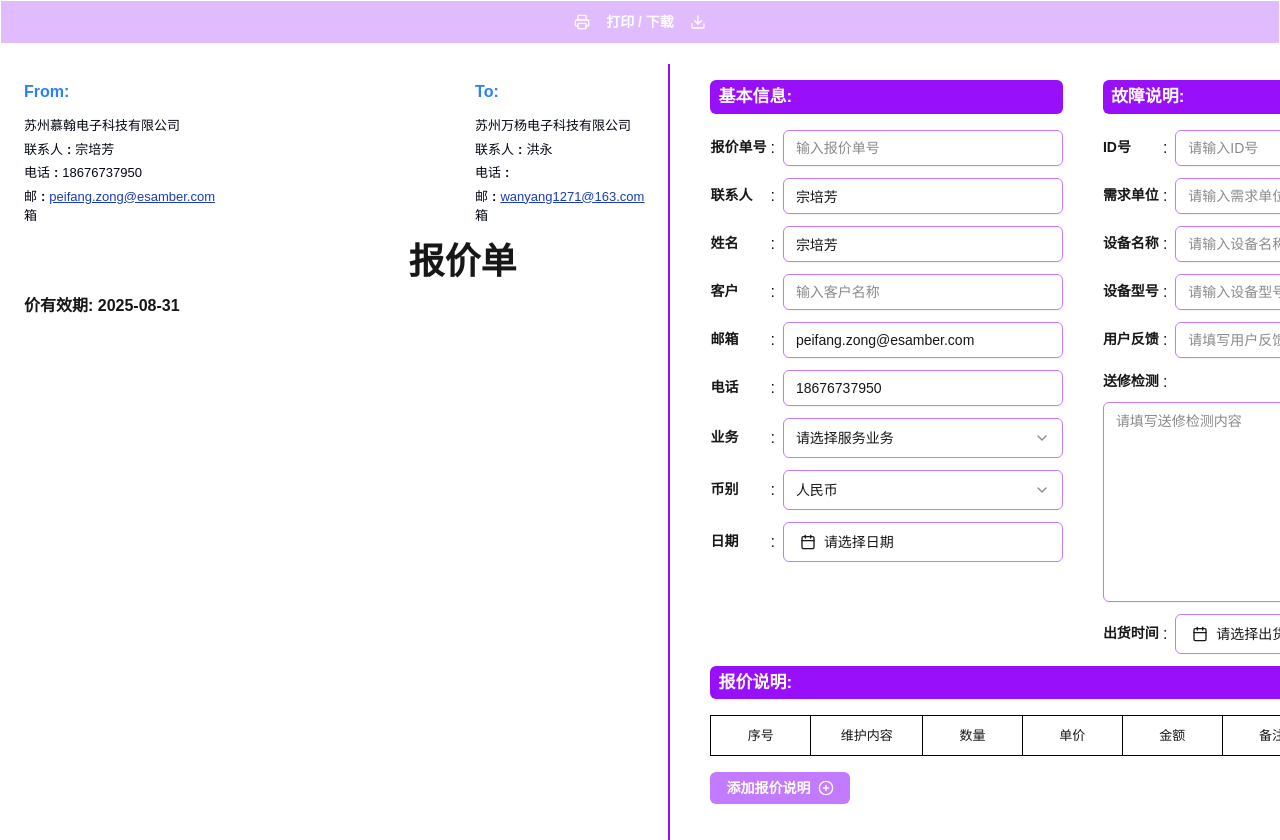
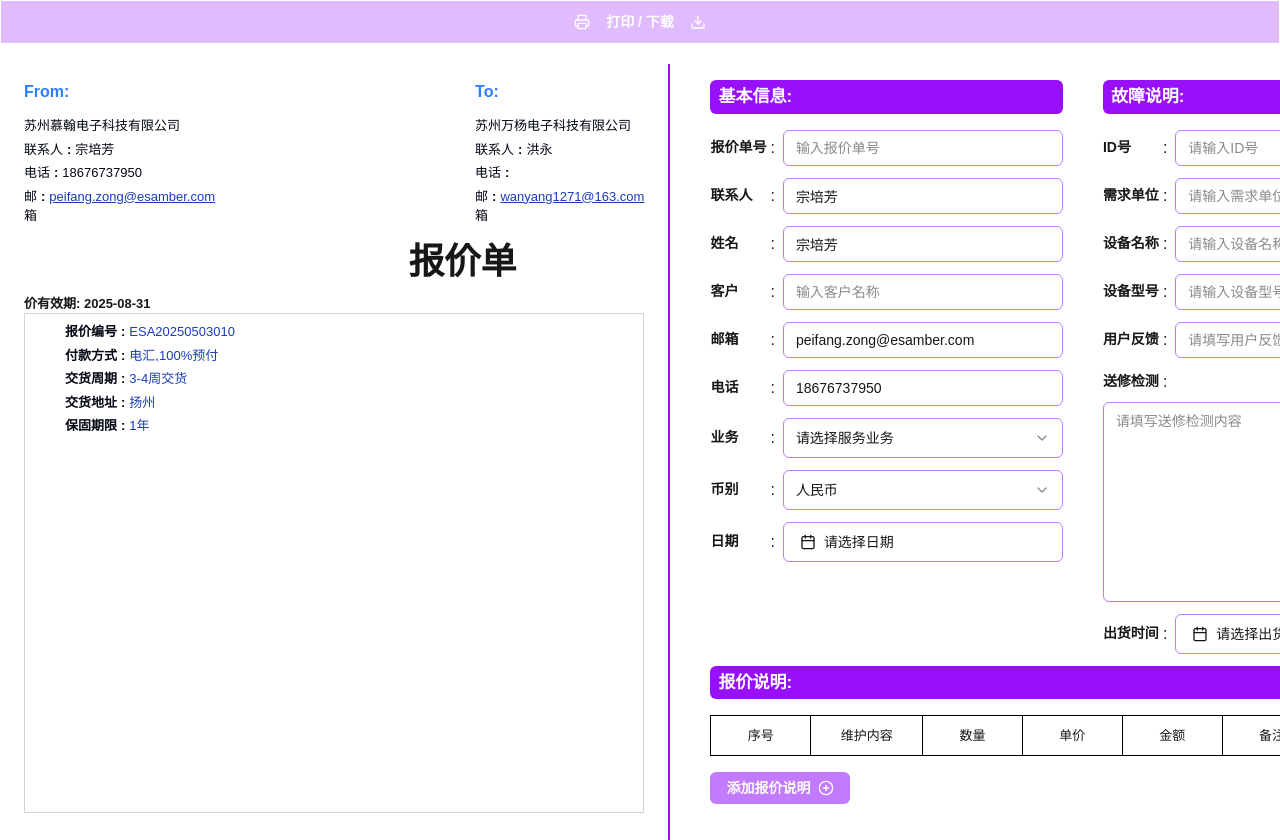
Before and after one commit to nickchow2020/invoice-app, a Next.js app: page /quotation in a window 1280 px wide. Shown: the top 840 px of the page. Built offline with nearby package versions, Linux system fonts and the light colour scheme.

Commit message:
add image for logic

```diff
--- a/src/app/layout.tsx
+++ b/src/app/layout.tsx
@@ -13,7 +13,7 @@ export default function RootLayout({
     children: React.ReactNode;
 }) {
     return (
-        <html lang="zh">
+        <html lang="en">
             <body>{children}</body>
         </html>
     );
--- a/src/app/quotation/page.tsx
+++ b/src/app/quotation/page.tsx
@@ -7,7 +7,7 @@ import { FormProvider, useForm } from "react-hook-form";
 import { useReactToPrint } from "react-to-print";
 import { Button } from "@/components/components/ui/button";
 import { Printer, Download, RotateCcw } from "lucide-react";
-import { HeaderContactInfo } from "@/components/HeaderContact";
+import { Column, HeaderContactInfo } from "@/components/HeaderContact";
 
 export type FormValues = {
     quoteNo: string;
@@ -96,18 +96,46 @@ export default function Page() {
                             />
                         </section>
                         <section>
-                            <h1 className="font-chineseSerif text-4xl font-bold text-right my-3 mr-32">
+                            <p className="text-4xl text-right my-3 mr-32 font-extrabold">
                                 报价单
-                            </h1>
+                            </p>
                         </section>
-                        <section className="font-bold">
-                            <p>价有效期: 2025-08-31 </p>
+                        <section className="text-[13px] font-extrabold">
+                            <p>价有效期: 2025-08-31</p>
                         </section>
-                        <section className="mb-5">
-                            {/* <h2 className="font-extrabold text-[17px]">
-                                报价说明:
-                            </h2>
-                            <PricingTable /> */}
+                        <section className="h-[500px] w-full border border-gray-300">
+                            <div className="ml-10 mt-2">
+                                <Column
+                                    name="报价编号"
+                                    value="ESA20250503010"
+                                    noLink
+                                    titleClassName="font-extrabold text-[13px]"
+                                />
+                                <Column
+                                    name="付款方式"
+                                    value="电汇,100%预付"
+                                    noLink
+                                    titleClassName="font-extrabold text-[13px]"
+                                />
+                                <Column
+                                    name="交货周期"
+                                    value="3-4周交货"
+                                    noLink
+                                    titleClassName="font-extrabold text-[13px]"
+                                />
+                                <Column
+                                    name="交货地址"
+                                    value="扬州"
+                                    noLink
+                                    titleClassName="font-extrabold text-[13px]"
+                                />
+                                <Column
+                                    name="保固期限"
+                                    value="1年"
+                                    noLink
+                                    titleClassName="font-extrabold text-[13px]"
+                                />
+                            </div>
                         </section>
                         <section>{/* <Footer /> */}</section>
                     </div>
--- a/src/components/HeaderContact.tsx
+++ b/src/components/HeaderContact.tsx
@@ -1,15 +1,21 @@
 import { cn } from "@/utility/helper";
 
-function Column({
+export function Column({
     name,
     value,
     link,
     className = "",
+    titleClassName = "",
+    valueClassName = "",
+    noLink,
 }: {
     name: string;
     value: string;
     link?: boolean;
     className?: string;
+    titleClassName?: string;
+    valueClassName?: string;
+    noLink?: boolean;
 }) {
     return (
         <div
@@ -18,9 +24,14 @@ function Column({
                 className
             )}
         >
-            <p className="">{name}</p>
+            <p className={cn("", titleClassName)}>{name}</p>
             <span className="font-bold mx-1">:</span>
-            <p className={cn("", { " text-blue-800 underline": link })}>
+            <p
+                className={cn("", valueClassName, {
+                    " text-blue-800 underline": link,
+                    " text-blue-800": noLink,
+                })}
+            >
                 {value}
             </p>
         </div>
```
Also changed, not shown: public/images/logo.png (added), public/images/quotation.png (added).
